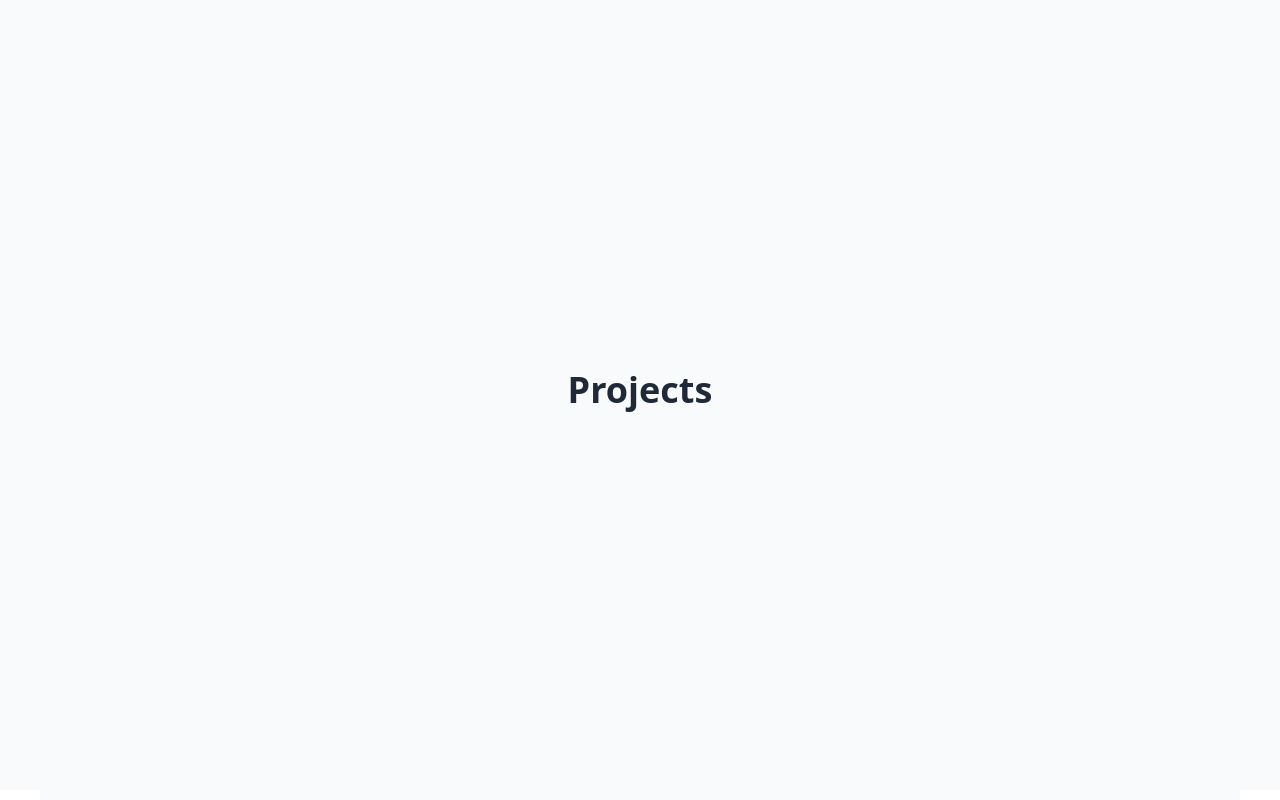
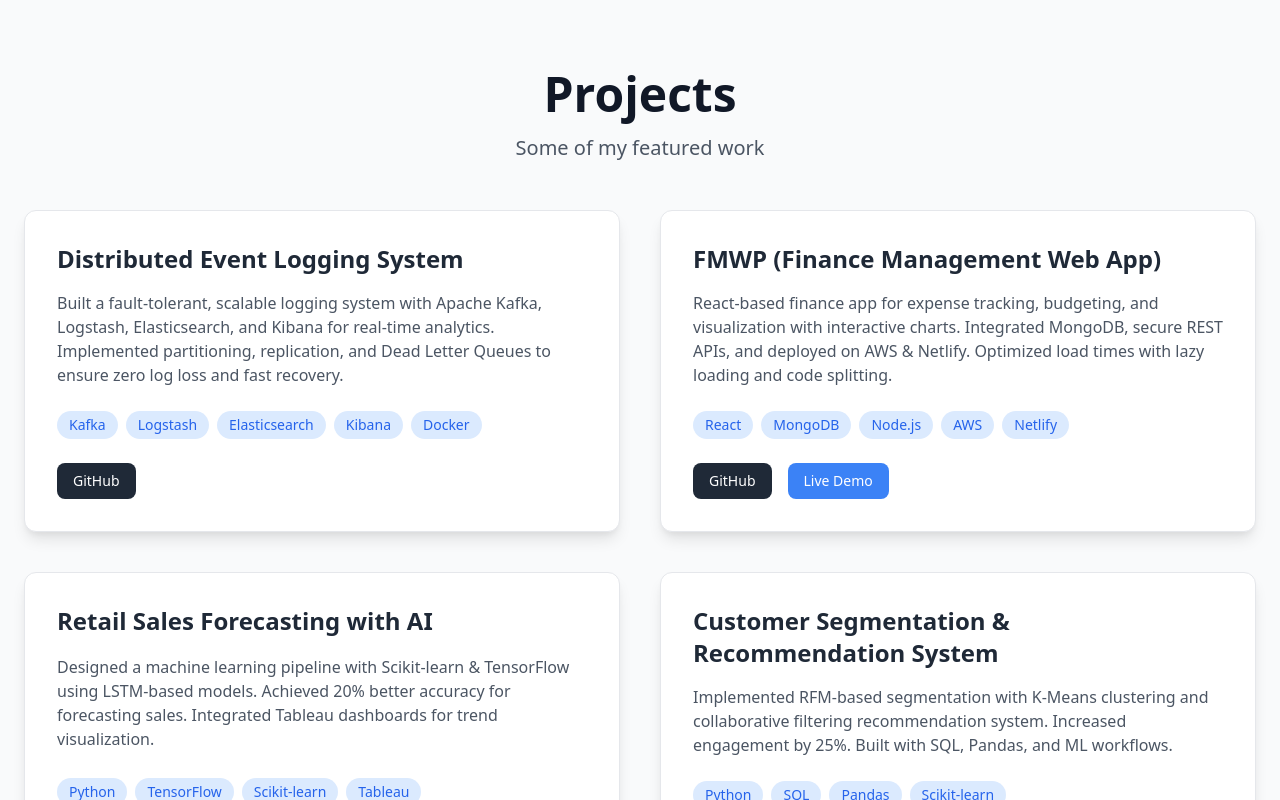
Before and after one commit to Jaydeep467/portfolio, a React (Vite) app: page / in a window 1280 px wide. Shown: the part 2120-2920 px from the top of the page. Built offline with nearby package versions, Linux system fonts and the light colour scheme.

Commit message:
worked some more

```diff
--- a/src/App.tsx
+++ b/src/App.tsx
@@ -2,6 +2,7 @@ import React from "react";
 import Home from "./components/Home";
 import Skills from "./components/Skills";
 import Experience from "./components/Experience";
+import Projects from "./components/Projects";
 
 function App() {
   return (
@@ -36,7 +37,8 @@ function App() {
       </section>
 
       <section id="projects" className="min-h-screen flex items-center justify-center bg-gray-50">
-        <h1 className="text-4xl font-bold">Projects</h1>
+        {/* <h1 className="text-4xl font-bold">Projects</h1> */}
+        <Projects />
       </section>
 
       <section id="experience" className="min-h-screen flex items-center justify-center bg-white">
--- /dev/null
+++ b/src/components/Projects.tsx
@@ -0,0 +1,105 @@
+import React from "react";
+
+const projects = [
+  {
+    title: "Distributed Event Logging System",
+    description:
+      "Built a fault-tolerant, scalable logging system with Apache Kafka, Logstash, Elasticsearch, and Kibana for real-time analytics. Implemented partitioning, replication, and Dead Letter Queues to ensure zero log loss and fast recovery.",
+    tech: ["Kafka", "Logstash", "Elasticsearch", "Kibana", "Docker"],
+    links: { github: "#" },
+  },
+  {
+    title: "FMWP (Finance Management Web App)",
+    description:
+      "React-based finance app for expense tracking, budgeting, and visualization with interactive charts. Integrated MongoDB, secure REST APIs, and deployed on AWS & Netlify. Optimized load times with lazy loading and code splitting.",
+    tech: ["React", "MongoDB", "Node.js", "AWS", "Netlify"],
+    links: { live: "#", github: "#" },
+  },
+  {
+    title: "Retail Sales Forecasting with AI",
+    description:
+      "Designed a machine learning pipeline with Scikit-learn & TensorFlow using LSTM-based models. Achieved 20% better accuracy for forecasting sales. Integrated Tableau dashboards for trend visualization.",
+    tech: ["Python", "TensorFlow", "Scikit-learn", "Tableau"],
+    links: { github: "#" },
+  },
+  {
+    title: "Customer Segmentation & Recommendation System",
+    description:
+      "Implemented RFM-based segmentation with K-Means clustering and collaborative filtering recommendation system. Increased engagement by 25%. Built with SQL, Pandas, and ML workflows.",
+    tech: ["Python", "SQL", "Pandas", "Scikit-learn"],
+    links: { github: "#" },
+  },
+];
+
+function Projects() {
+  return (
+    <section
+      id="projects"
+      className="min-h-screen bg-gray-50 px-6 py-20 flex flex-col items-center"
+    >
+      {/* Header */}
+      <h2 className="text-5xl font-extrabold text-gray-900 mb-4">
+        Projects
+      </h2>
+      <p className="text-xl text-gray-600 mb-12 text-center">
+        Some of my featured work
+      </p>
+
+      {/* Project Grid */}
+      <div className="grid md:grid-cols-2 gap-10 w-full max-w-7xl">
+        {projects.map((project, index) => (
+          <div
+            key={index}
+            className="bg-white border border-gray-200 rounded-xl shadow-lg p-8 flex flex-col justify-between hover:shadow-2xl transition transform hover:-translate-y-2"
+          >
+            {/* Title */}
+            <h3 className="text-2xl font-bold text-gray-800 mb-4">
+              {project.title}
+            </h3>
+
+            {/* Description */}
+            <p className="text-gray-600 mb-6">{project.description}</p>
+
+            {/* Tech Stack */}
+            <div className="flex flex-wrap gap-2 mb-6">
+              {project.tech.map((tech, i) => (
+                <span
+                  key={i}
+                  className="px-3 py-1 bg-blue-100 text-blue-600 rounded-full text-sm font-medium"
+                >
+                  {tech}
+                </span>
+              ))}
+            </div>
+
+            {/* Links */}
+            <div className="flex space-x-4">
+              {project.links.github && (
+                <a
+                  href={project.links.github}
+                  target="_blank"
+                  rel="noopener noreferrer"
+                  className="bg-gray-800 text-white px-4 py-2 rounded-lg text-sm hover:bg-gray-900 transition"
+                >
+                  GitHub
+                </a>
+              )}
+              {project.links.live && (
+                <a
+                  href={project.links.live}
+                  target="_blank"
+                  rel="noopener noreferrer"
+                  className="bg-blue-500 text-white px-4 py-2 rounded-lg text-sm hover:bg-blue-600 transition"
+                >
+                  Live Demo
+                </a>
+              )}
+            </div>
+          </div>
+        ))}
+      </div>
+    </section>
+  );
+}
+
+export default Projects;
```
